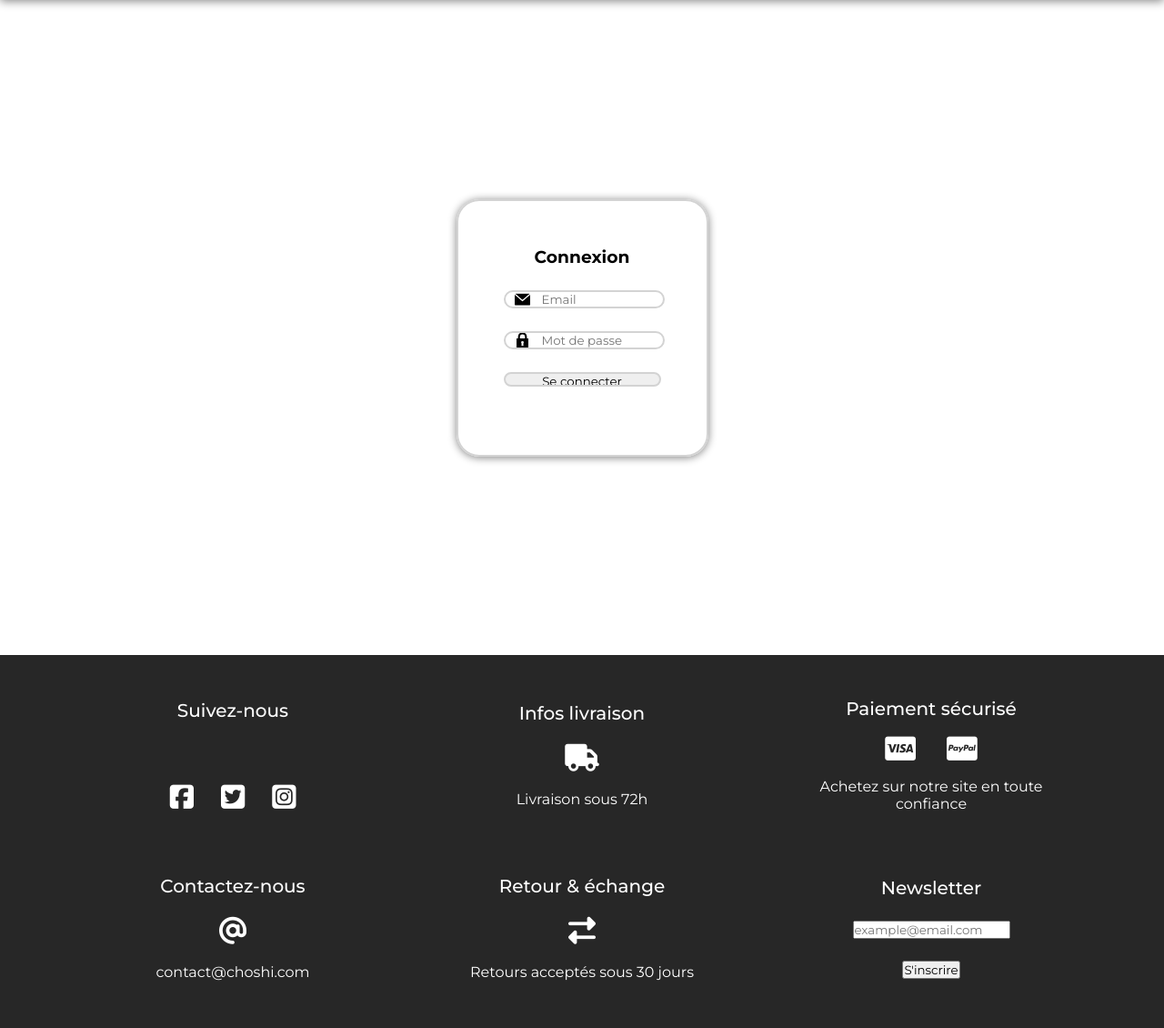
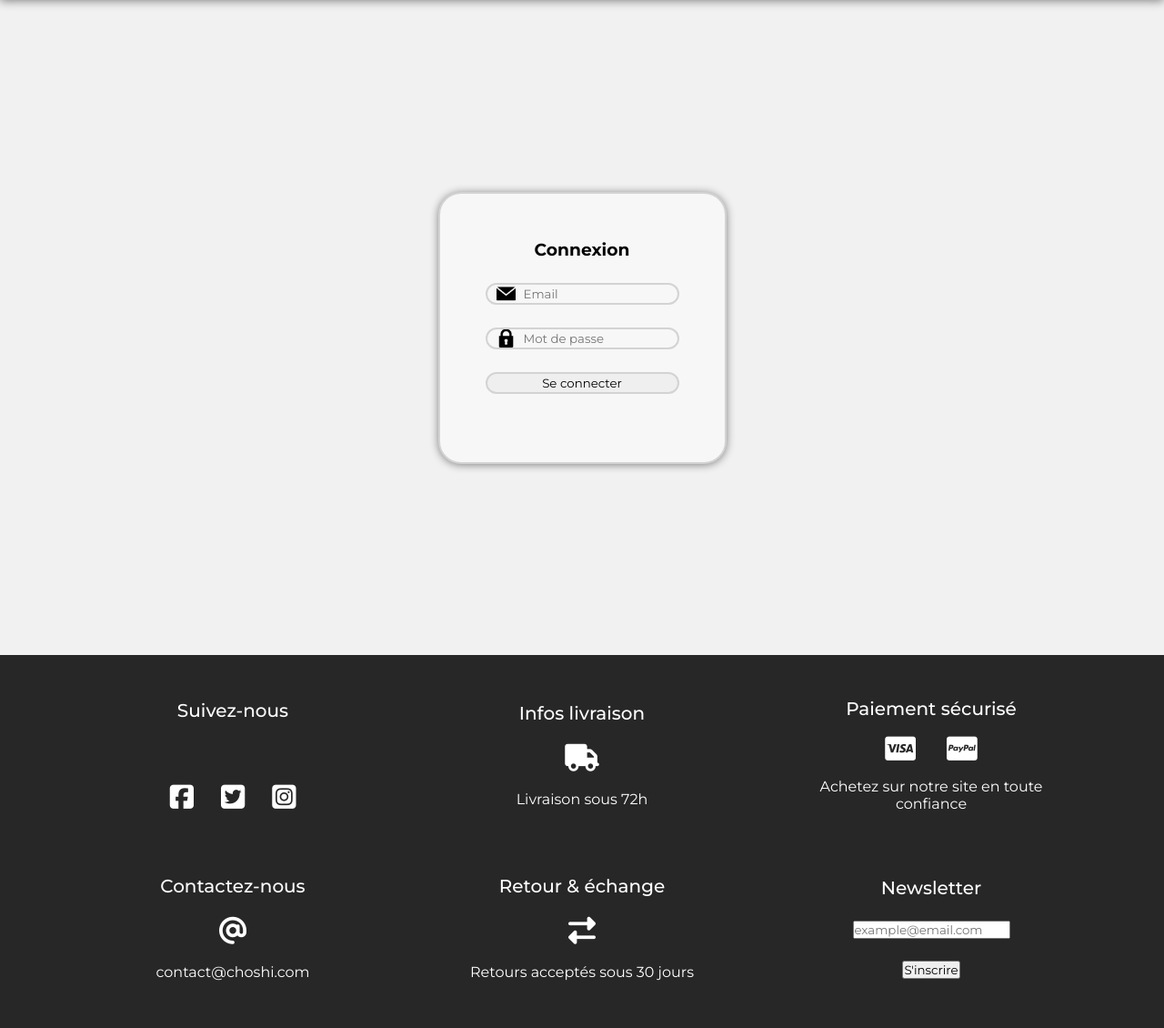
Before and after one commit to taurinese/choshi-shop, a PHP site: page /index.php?controller=users&action=form&form=login in a window 1280 px wide. Shown: the part 80-1210 px from the top of the page at 91% size. Run offline with PHP 8.4, Linux system fonts and the light colour scheme; data that the repository does not hold is empty; some libraries are stand-ins or nearby versions.

Commit message:
The user can log in correctly. He isn't informed for the moment but his datas (first name, last name, address, email) are stored in . There's nothing except console that shows him he failed during login atm

```diff
--- a/assets/css/style.css
+++ b/assets/css/style.css
@@ -21,12 +21,18 @@
 }
 * {
   font-family: "Montserrat", sans-serif;
+  box-sizing: border-box;
+}
+
+body {
+  background-color: #F1F1F1;
 }
 
 nav {
   height: 10vh;
-  width: 100vw;
+  width: 100%;
   box-shadow: 0px 1px 10px grey;
+  background-color: #F7F7F7;
 }
 nav .nav-container {
   display: flex;
@@ -309,6 +315,7 @@ input[type=submit] {
   border: 2px solid lightgrey;
   border-radius: 25px;
   box-shadow: 0px 1px 10px grey;
+  background-color: #F7F7F7;
 }
 #user-page #user-form h3 {
   margin-bottom: 25px;
@@ -317,9 +324,16 @@ input[type=submit] {
 #user-page #user-form input {
   margin-bottom: 25px;
   border-radius: 25px;
+  height: 3vh;
+  border: 2px solid lightgrey;
+  outline: none;
+}
+#user-page #user-form input[type=text], #user-page #user-form input[type=email], #user-page #user-form input[type=password] {
+  padding-left: 40px;
+  width: calc(100vw-40px);
+}
+#user-page #user-form input[type=submit] {
   width: 100%;
-  height: 2vh;
-  border: 2px solid lightgrey;
 }
 #user-page #user-form #first_name, #user-page #user-form #last_name {
   background: no-repeat 10px/10% url("../img/icons/user_full.png");
@@ -332,9 +346,6 @@ input[type=submit] {
 }
 #user-page #user-form #user-password {
   background: no-repeat 10px/10% url("../img/icons/lock.png");
-}
-#user-page #user-form input::placeholder {
-  padding-left: 40px;
 }
 
 .footer {
--- a/assets/js/script.js
+++ b/assets/js/script.js
@@ -1,3 +1,4 @@
+//MENU BURGER
 const iconBurger = document.querySelector("#icon-burger")
 const burger = document.querySelector(".burger")
 const navBar = document.querySelector("nav")
@@ -26,3 +27,25 @@ iconBurger.addEventListener( "click", function(e) {
     }
 
 })
+
+//CONNEXION
+/* const buttonConnect = document.querySelector('#btn-connect') */
+const userForm = document.querySelector('#user-form')
+userForm.addEventListener('submit', async function(e) {
+    e.preventDefault()
+    let userFormData = new FormData(this)
+    await fetch('index.php?controller=users&action=login',{
+        method: "post",
+        body: userFormData
+    })
+    .then(res => res.json())
+    .then(json => {
+        if (json.is_logged_in == true) {
+            window.location.href = 'index.php';
+        }
+        else{
+            // Affichage d'un modal pour dire que l'utilisateur s'est trompé
+        }
+    })
+
+})
--- a/assets/scss/style.scss
+++ b/assets/scss/style.scss
@@ -26,11 +26,16 @@
 * {
     @extend %pm-0;
     font-family: 'Montserrat', sans-serif;
+    box-sizing: border-box;
+}
+body{
+    background-color: #F1F1F1;
 }
 nav {
     height:10vh;
-    width:100vw;
+    width:100%;
     box-shadow: 0px 1px 10px grey;
+    background-color: #F7F7F7;
     .nav-container{
         @include flex(row wrap, space-evenly, center);
         width:80%;
@@ -256,6 +261,7 @@ input[type="submit"]{
         border:2px solid lightgrey;
         border-radius:25px;
         box-shadow:0px 1px 10px grey;
+        background-color: #F7F7F7;
 
         h3{
             margin-bottom:25px;
@@ -264,9 +270,16 @@ input[type="submit"]{
         input {
             margin-bottom:25px;
             border-radius:25px;
-            width: 100%;
-            height:2vh;
+            height:3vh;
             border:2px solid lightgrey;
+            outline:none;
+        }
+        input[type=text], input[type=email], input[type=password]{
+            padding-left:40px;
+            width: calc(100vw-40px);
+        }
+        input[type=submit]{
+            width:100%;
         }
         #first_name, #last_name{
             background: no-repeat 10px/10% url("../img/icons/user_full.png");
@@ -279,9 +292,6 @@ input[type="submit"]{
         }
         #user-password{
             background: no-repeat 10px/10% url("../img/icons/lock.png");
-        }
-        input::placeholder{
-            padding-left:40px;
         }
     }
 }
--- a/controllers/userController.php
+++ b/controllers/userController.php
@@ -1,6 +1,8 @@
 <?php
 
 if(isset($_GET['action'])){
+
+    require 'models/User.php';
     switch ($_GET['action']) {
         case 'form':
             $view['content'] = 'views/userForm.php';
@@ -8,7 +10,17 @@ if(isset($_GET['action'])){
             break;
 
         case 'login':
-        break;
+            $result = checkUser($_POST);
+            if(empty($result)){
+                $json_return['is_logged_in'] = false;
+            }
+            else{
+                $json_return['is_logged_in'] = true;
+                $_SESSION['user']= $result;
+            }
+            echo json_encode($json_return);
+            exit();
+            break;
 
         case 'register':
         break;
--- a/models/User.php
+++ b/models/User.php
@@ -0,0 +1,12 @@
+<?php
+
+function checkUser($informations)
+{
+    $db = dbConnect();
+    $query = $db->prepare('SELECT first_name, last_name, email, adresse FROM users WHERE email = :email AND password = :password');
+    $query->execute([
+        'email' => $informations['user-email'],
+        'password' => hash('md5', $informations['user-password'])
+    ]);
+    return $query->fetch();
+}
--- a/views/userForm.php
+++ b/views/userForm.php
@@ -1,5 +1,5 @@
 <div id="user-page">
-    <form action="index.php?controller=users&action=<?= $_GET['form'] ?>" method="post" id="user-form">
+    <form action="" method="post" id="user-form">
         <h3><?= $_GET['form'] == 'login'? "Connexion" : "Inscription" ?></h3>
         <?php if($_GET['form'] == "register"): ?>
             <input type="text" name="first_name" id="first_name" placeholder="Prénom"><br>
@@ -9,6 +9,6 @@
         <input type="email" name="user-email" id="user-email" placeholder="Email"><br>
         <input type="password" name="user-password" id="user-password" placeholder="Mot de passe"><br>
 
-        <input type="submit" value="Se connecter">
+        <input type="submit" value="Se connecter" id="btn-connect">
     </form>
 </div>
```
Also changed, not shown: admin/controllers/userController.php (+4 -4 lines), 1 other file.
